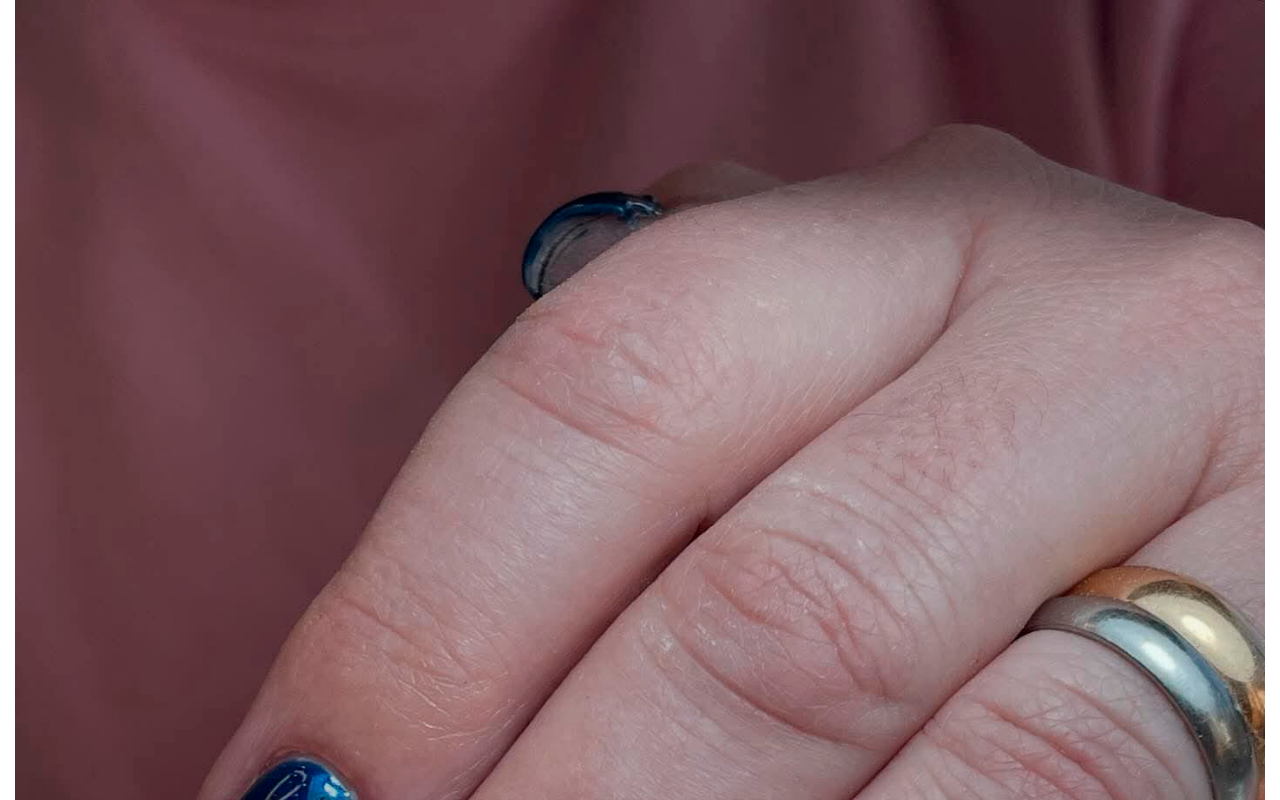
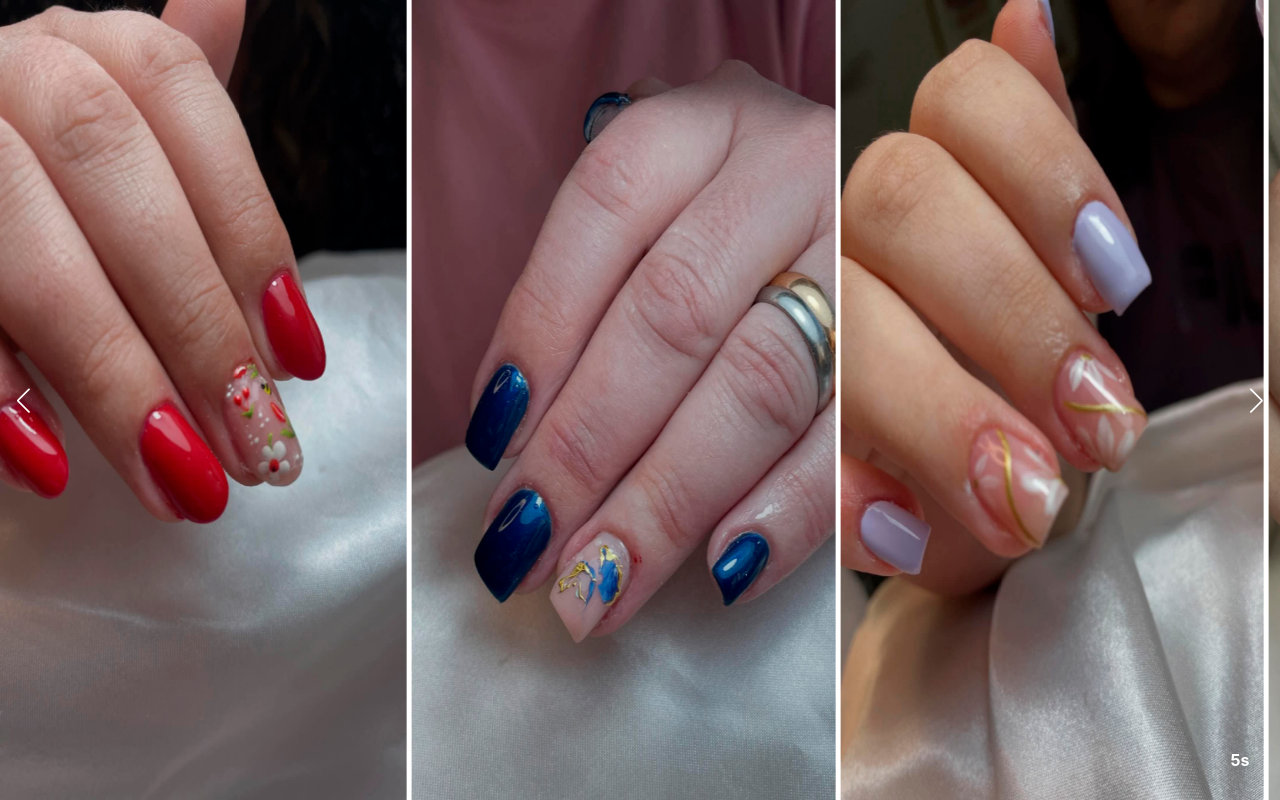
Before and after one commit to Mca8/nattynails, a plain HTML site: page index.html in a window 1280 px wide. Shown: the top 800 px of the page. Drawn offline with nearby package versions, Linux system fonts and the light colour scheme.

Commit message:
Update index.html

```diff
--- a/index.html
+++ b/index.html
@@ -10,13 +10,14 @@
 <style>
      .swiper {
       width: 100%;
-      height: 100%;
+      height: 100vh;
+      overflow: hidden;
     }
 
     .swiper-slide {
       text-align: center;
       font-size: 18px;
-      background: #444;
+      background: #ffffff;
       display: flex;
       justify-content: center;
       align-items: center;
@@ -24,9 +25,8 @@
 
     .swiper-slide img {
       display: block;
-      width: 100%;
+      width: auto;
       height: 100%;
-      object-fit: cover;
     }
 
     .autoplay-progress {
@@ -40,7 +40,7 @@
       align-items: center;
       justify-content: center;
       font-weight: bold;
-      color: var(--swiper-theme-color);
+      color: white;
     }
 
     .autoplay-progress svg {
@@ -52,17 +52,21 @@
       width: 100%;
       height: 100%;
       stroke-width: 4px;
-      stroke: var(--swiper-theme-color);
+      stroke: white;
       fill: none;
       stroke-dashoffset: calc(125.6px * (1 - var(--progress)));
       stroke-dasharray: 125.6;
       transform: rotate(-90deg);
     }
+    .swiper-button-prev:after, .swiper-button-next:after {
+        font-size: 25px;
+        color: white;
+    }
 </style>
     <title>NattyNails</title>
   </head>
   <body>
-   <div class="container-fluid">
+   <div class="container-fluid p-0">
         <div class="swiper mySwiper">
     <div class="swiper-wrapper">
         <div class="swiper-slide">
@@ -101,7 +105,6 @@
     </div>
     <div class="swiper-button-next"></div>
     <div class="swiper-button-prev"></div>
-    <div class="swiper-pagination"></div>
     <div class="autoplay-progress">
       <svg viewBox="0 0 48 48">
         <circle cx="24" cy="24" r="20"></circle>
@@ -123,10 +126,10 @@
     const progressCircle = document.querySelector(".autoplay-progress svg");
     const progressContent = document.querySelector(".autoplay-progress span");
     var swiper = new Swiper(".mySwiper", {
-      spaceBetween: 30,
-      centeredSlides: true,
+      slidesPerView: 1,
+      spaceBetween: 5,
       autoplay: {
-        delay: 2500,
+        delay: 5000,
         disableOnInteraction: false
       },
       pagination: {
@@ -136,6 +139,17 @@
       navigation: {
         nextEl: ".swiper-button-next",
         prevEl: ".swiper-button-prev"
+      },
+      breakpoints: {
+        640: {
+          slidesPerView: 1,
+        },
+        768: {
+          slidesPerView: 2,
+        },
+        1024: {
+          slidesPerView: 3,
+        },
       },
       on: {
         autoplayTimeLeft(s, time, progress) {
```
